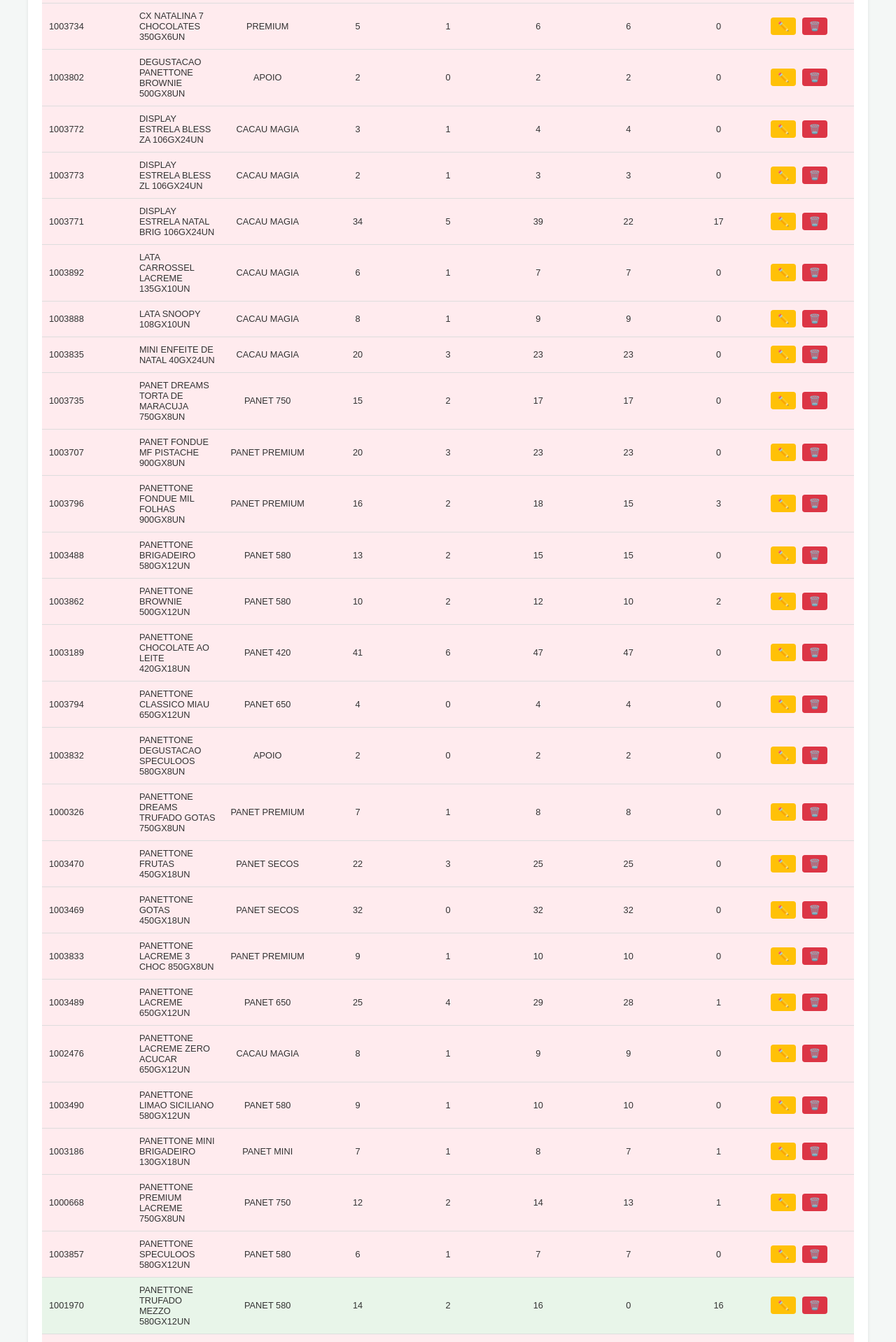
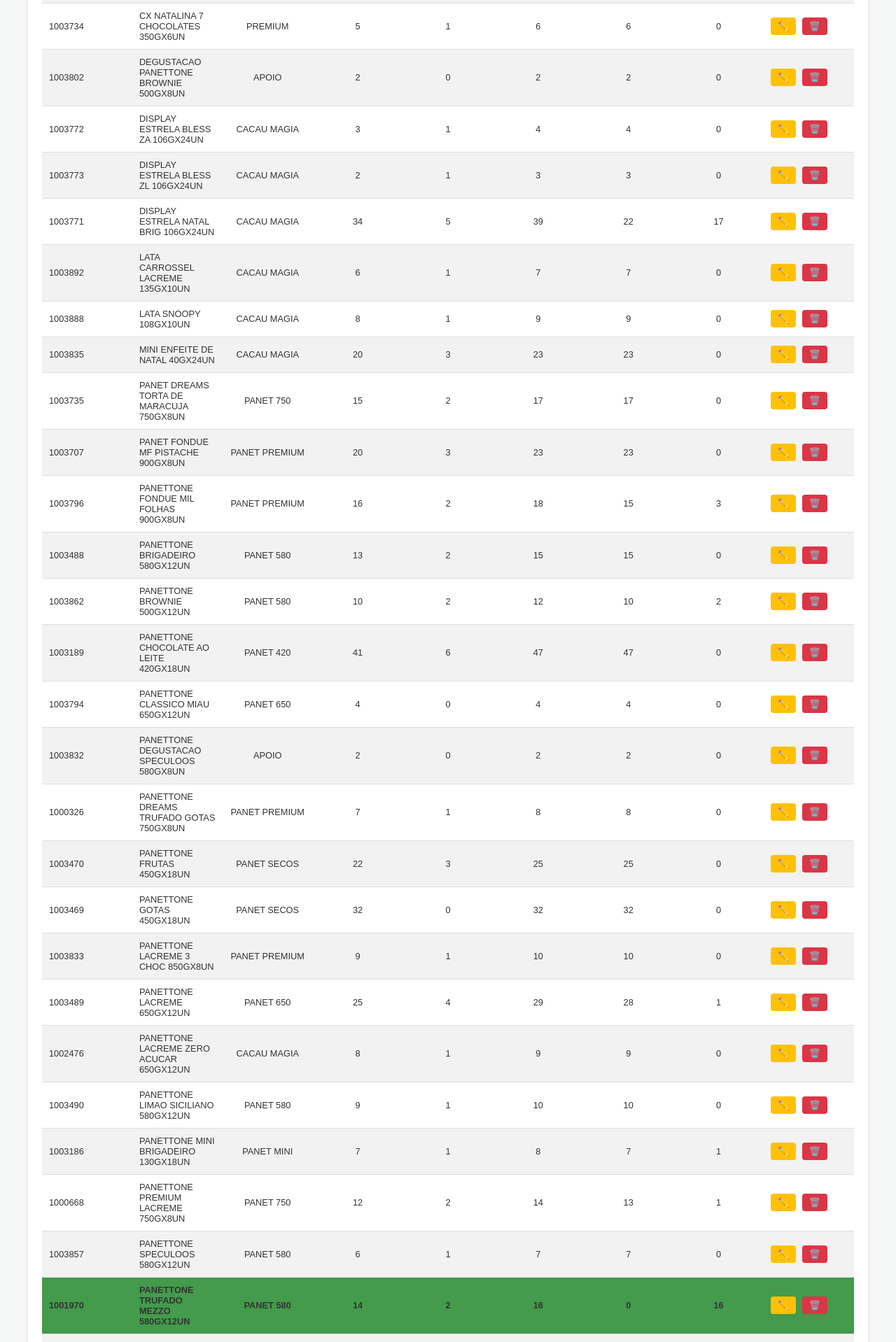
Before and after one commit to hrbraga/entregas, a Flask app: page / in a window 1280 px wide. Shown: the part 1480-3398 px from the top of the page at 70% size. Run offline with Flask 3, Linux system fonts and the light colour scheme; some libraries are stand-ins or nearby versions.

Commit message:
refatora lógica de recebimento no dashboard, ajustando contagem de SKUs e melhorando feedback visual na tabela

```diff
--- a/app.py
+++ b/app.py
@@ -101,7 +101,7 @@
     for item in items:
         if item.recebido == 0:
             skus_nao_entregues += 1
-        elif item.recebido < item.total_caixa:
+        elif item.recebido > 0 and item.recebido < item.total_caixa:
             skus_parcialmente_entregues += 1
         elif item.recebido >= item.total_caixa:
             skus_totalmente_entregues += 1
@@ -116,11 +116,12 @@
             }
 
         if item.recebido == 0:
-            grupos[item.grupo]['nao_entregues'] += 1
-        elif item.recebido < item.total_caixa:
-            grupos[item.grupo]['parcialmente_entregues'] += 1
+            grupos[item.grupo]['nao_entregues'] += item.total_caixa
+        elif item.recebido > 0 and item.recebido < item.total_caixa:
+            grupos[item.grupo]['parcialmente_entregues'] += item.recebido
+            grupos[item.grupo]['nao_entregues'] += (item.total_caixa - item.recebido)
         elif item.recebido >= item.total_caixa:
-            grupos[item.grupo]['totalmente_entregues'] += 1
+            grupos[item.grupo]['totalmente_entregues'] += item.total_caixa
 
     return jsonify({
         "progresso_geral": round(progresso_geral, 2),
--- a/static/css/style.css
+++ b/static/css/style.css
@@ -143,8 +143,8 @@
 .cancel-btn { background-color: #F44336; color: white; }
 
 /* Feedback visual da tabela */
-.delivery-table-section table tr.fully-received { background-color: #e8f5e9; }
-.delivery-table-section table tr.over-received { background-color: #ffebee; }
+.delivery-table-section table tr.fully-received { background-color: #439b4b; font-weight: bold; }
+.delivery-table-section table tr.over-received { background-color: #ff536d; }
 
 /* Área de upload */
 .upload-area {
--- a/static/js/dashboard.js
+++ b/static/js/dashboard.js
@@ -105,6 +105,9 @@
     /**
      * Função para renderizar o gráfico de barras de status por grupo.
      */
+    /**
+ * Função para renderizar o gráfico de barras de status por grupo.
+ */
 function renderGroupStatusChart(data) {
     const ctx = document.getElementById('group-status-chart').getContext('2d');
     const grupos = data.grupos;
--- a/static/js/script.js
+++ b/static/js/script.js
@@ -13,7 +13,7 @@
 
         if (item.recebido === item.total_caixa) {
             row.classList.add('fully-received');
-            } else if (item.total_caixa > item.recebido) {
+        } else if (item.recebido > item.total_caixa) {
             row.classList.add('over-received');
         }
 
```
Also changed, not shown: entregas.db. Lines whose indentation alone changed are shown as unchanged.
